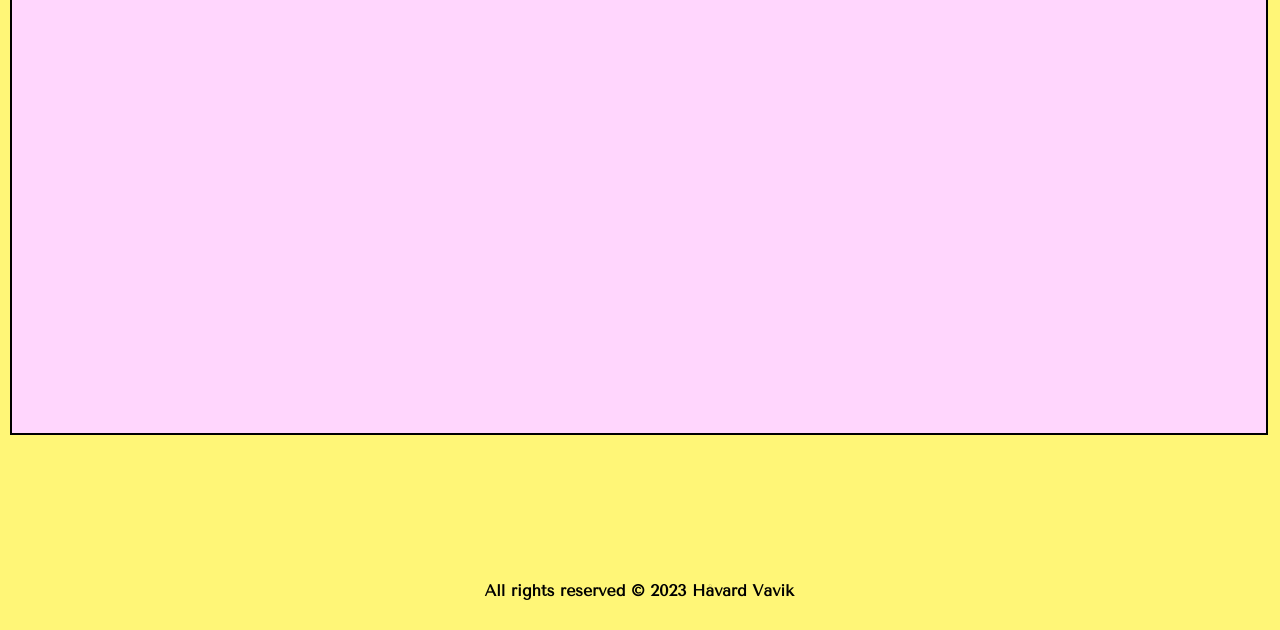
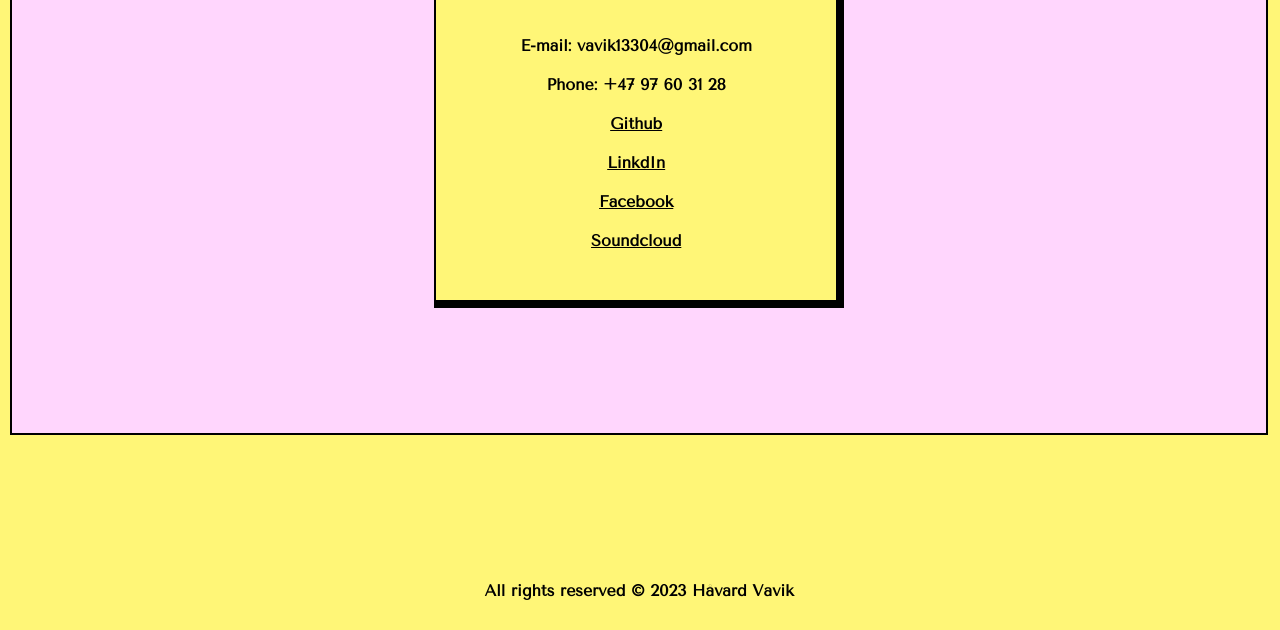
Before and after one commit to Havard52/portfolio, a plain HTML site: page contact.html in a window 1280 px wide. Shown: the part 469-1099 px from the top of the page. Drawn offline with nearby package versions, Linux system fonts and the light colour scheme.

Commit message:
Contact done

```diff
--- a/contact.html
+++ b/contact.html
@@ -28,8 +28,20 @@
                         <h2>About</h2>
                     </a>
                 </section>
-                <section id="contact" >
-
+                <section id="contact">
+                    <div>
+                        <h2> Contact info</h2>
+                        <div class="contactInfoContainer">
+                            <div>
+                                <p>E-mail: vavik13304@gmail.com</p>
+                                <p>Phone: +47 97 60 31 28</p>
+                                <p><a href="https://github.com/Havard52">Github</a></p>
+                                <p><a href="https://www.linkedin.com/in/h%C3%A5vard-vavik-9a0401126/">LinkdIn</a></p>
+                                <p><a href="https://www.facebook.com/havard.vavik/">Facebook</a></p>
+                                <p><a href="https://soundcloud.com/vavik">Soundcloud</a></p>
+                            </div>
+                        </div>
+                    </div>
                 </section>
             </main>
             <footer>
--- a/styles/styles.css
+++ b/styles/styles.css
@@ -161,6 +161,32 @@ a h2 {
     height: 611px;
     top: -133px;
     z-index: 0;
+    display: flex;
+    justify-content: center;
+    align-items: center;
+}
+
+.contactInfoContainer {
+    width: 400px;
+    border: solid black;
+    border-width: 2px 8px 8px 2px;
+    background-color: #FFF677;
+}
+
+.contactInfoContainer div {
+    display: flex;
+    flex-direction: column;
+    justify-content: center;
+    align-items: center;
+    margin: 40px;
+}
+
+.contactInfoContainer div p {
+    margin: 10px;
+}
+
+.contactInfoContainer p a{
+    text-decoration: underline;
 }
 
 /*About*/
```
Also changed, not shown: about.html (+4 -32 lines).
